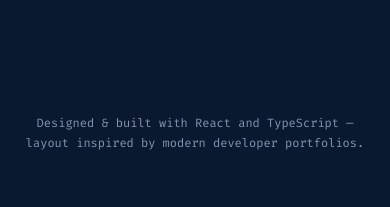
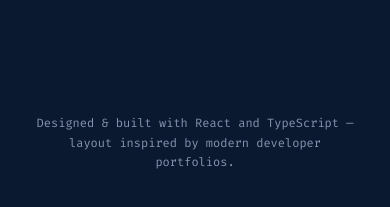
Before and after one commit to sreekrishnanparath/sree-portfolio, a React (Vite) app: page / in a window 390 px wide. Shown: the part 4241-4448 px from the top of the page. Built offline with nearby package versions, Linux system fonts and the light colour scheme.

Commit message:
Add files via upload

```diff
--- a/src/components/Footer.css
+++ b/src/components/Footer.css
@@ -1,6 +1,21 @@
 .footer {
-  padding: 3rem 1.5rem;
+  box-sizing: border-box;
+  padding-top: 3rem;
+  padding-bottom: calc(3rem + env(safe-area-inset-bottom, 0px));
+  padding-left: 24px;
+  padding-right: 24px;
+  padding-left: calc(24px + env(safe-area-inset-left, 0px));
+  padding-right: calc(24px + env(safe-area-inset-right, 0px));
   text-align: center;
+}
+
+@media (max-width: 480px) {
+  .footer {
+    padding-left: 28px;
+    padding-right: 28px;
+    padding-left: calc(28px + env(safe-area-inset-left, 0px));
+    padding-right: calc(28px + env(safe-area-inset-right, 0px));
+  }
 }
 
 .footer__inner {
```
